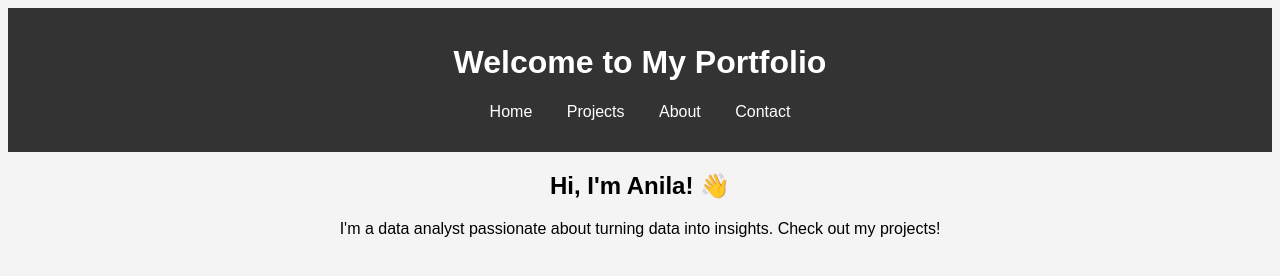
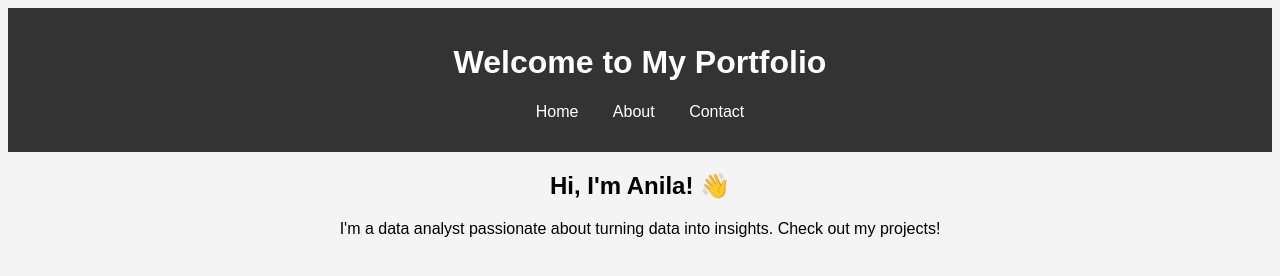
Before and after one commit to Anila-03/anila-03.github.io, a plain HTML site: page index.html in a window 1280 px wide. Drawn offline with Linux system fonts and the light colour scheme.

Commit message:
Update index.html

```diff
--- a/index.html
+++ b/index.html
@@ -12,7 +12,6 @@
         <nav>
             <ul>
                 <li><a href="index.html">Home</a></li>
-                <li><a href="projects.html">Projects</a></li>
                 <li><a href="about.html">About</a></li>
                 <li><a href="contact.html">Contact</a></li>
             </ul>
```
